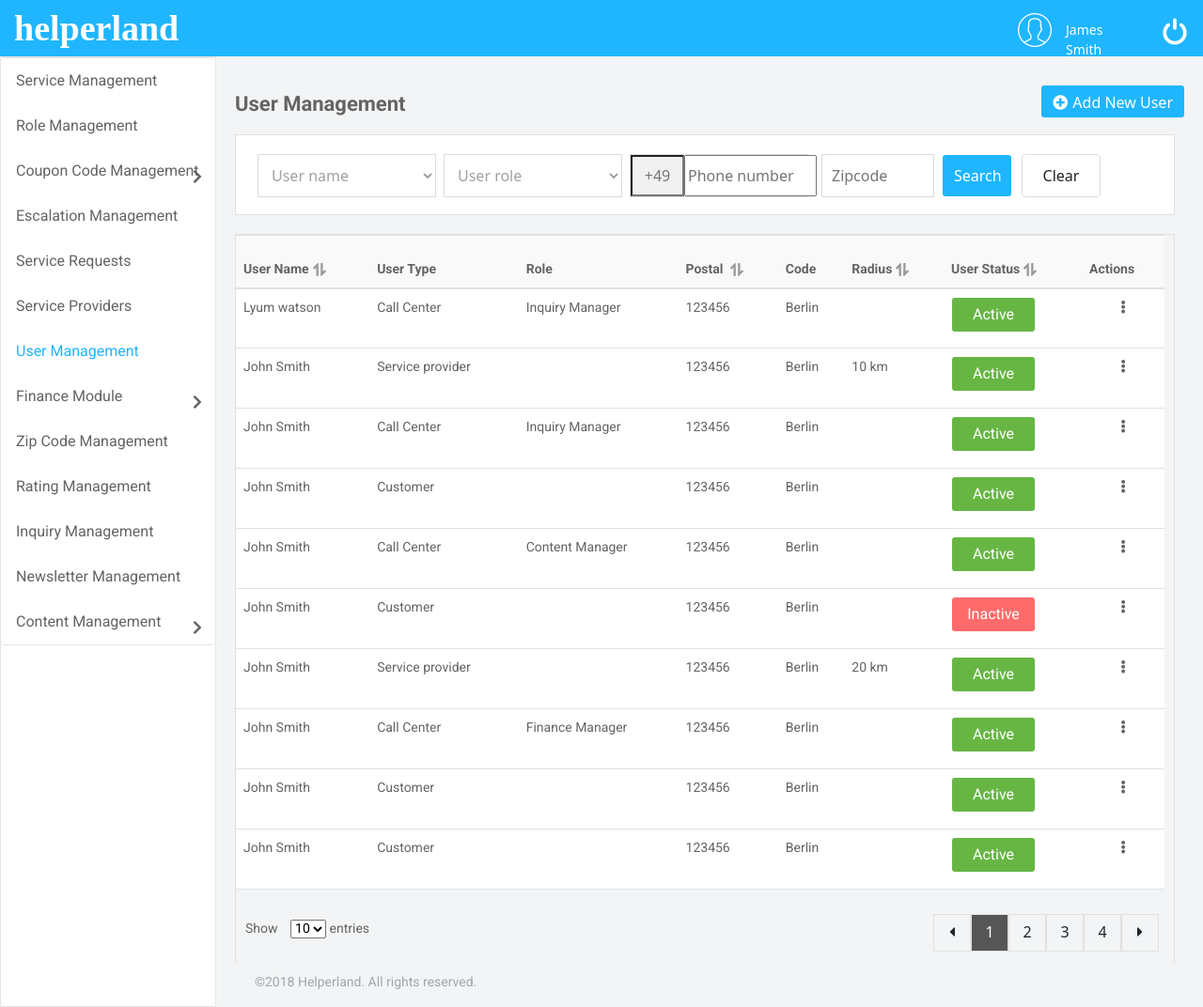
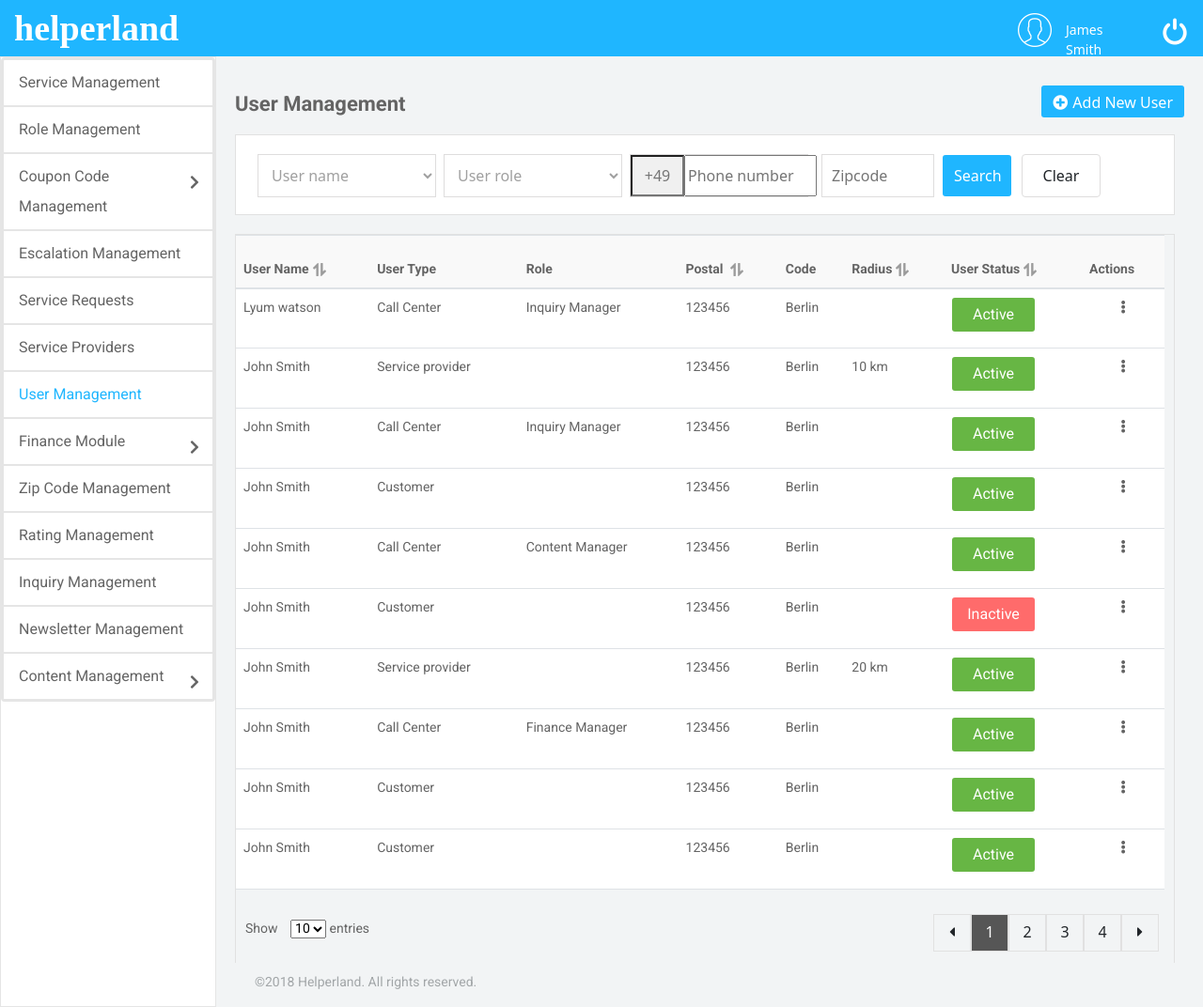
Before and after one commit to Harsh-Korat/Harsh-Korat, a PHP site: page /Usermanagement.html in a window 1280 px wide. Shown: the whole page at 94% size. Run offline with PHP 8.4, Linux system fonts and the light colour scheme; some libraries are stand-ins or nearby versions.

Commit message:
Update usermanagement.css

```diff
--- a/HTML/Admin > User management/usermanagement.css
+++ b/HTML/Admin > User management/usermanagement.css
@@ -277,6 +277,7 @@ font-style: normal;
 letter-spacing: normal;
 text-align: left;
 color: #646464;
+border:3px solid #E5E5E5;
 }
 
 .vertical-nav .activ
```
